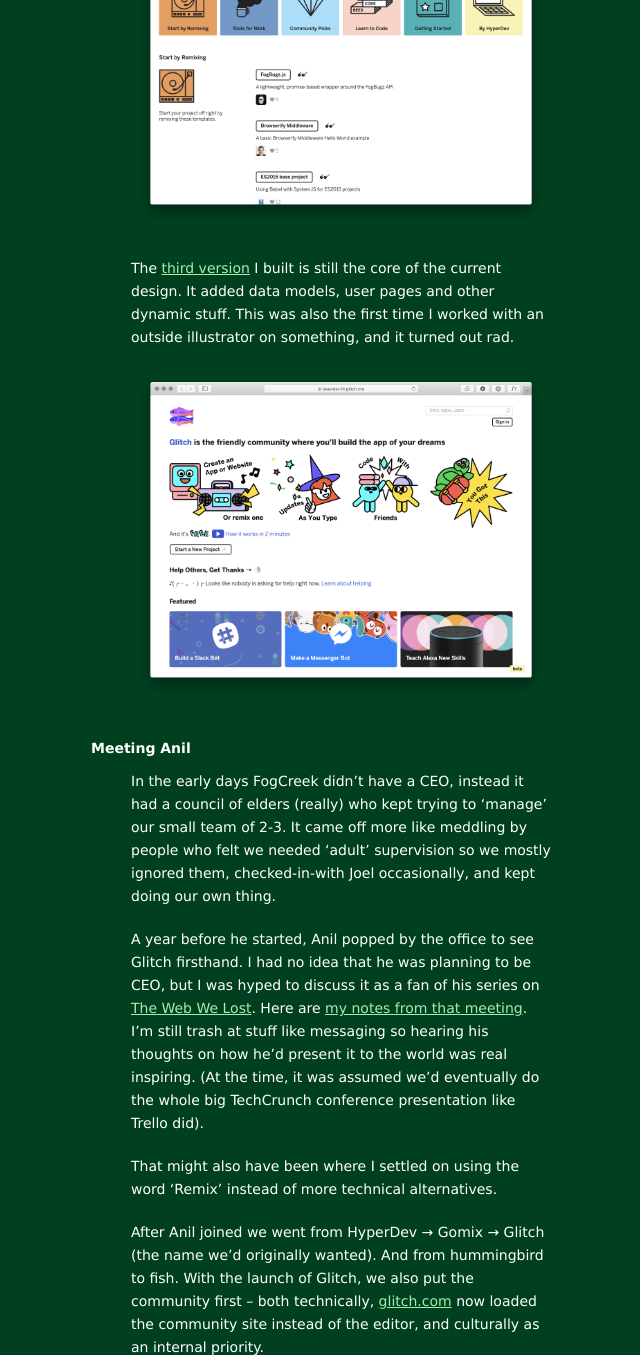
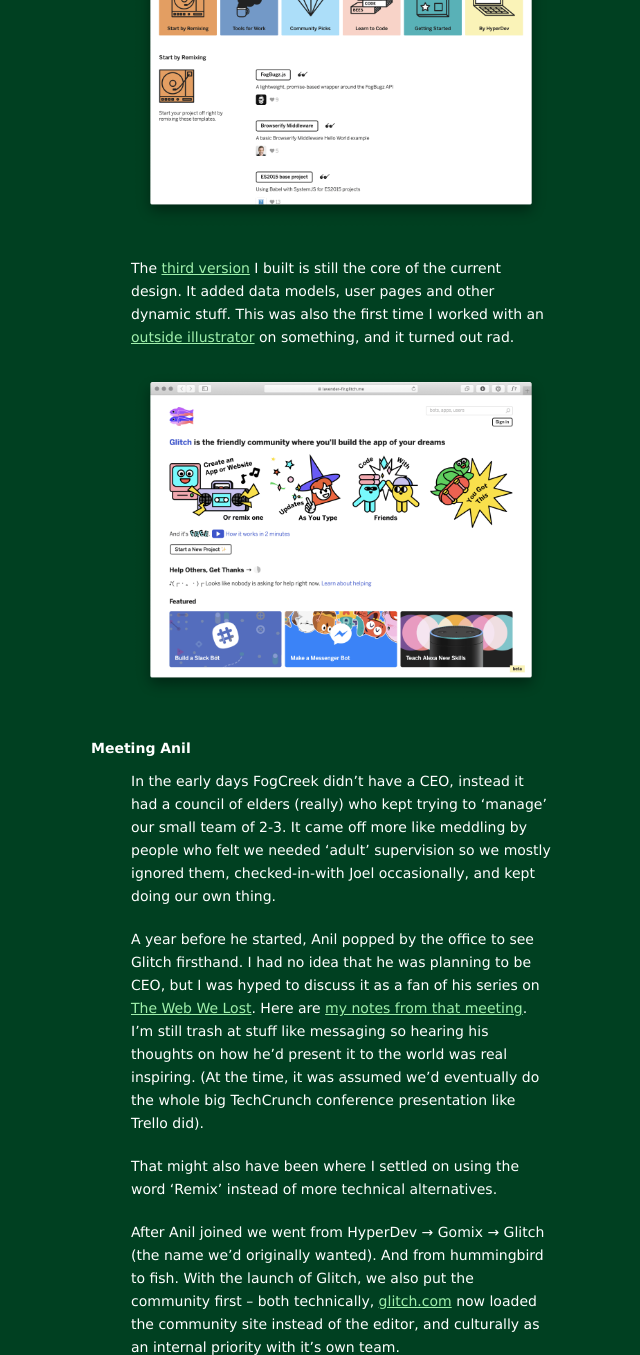
Before and after one commit to pketh/pketh.github.io, a Jekyll site: the page built from _posts/2019-05-03-the-first-four-years-of-glitch.md, in a window 1280 px wide and 1400 px high, scrolled down 6024 px, cut to the strip 0-1355 px from the top of the window. Shown: the whole strip, without its empty margins (439-1079 px from the left). Built offline with Jekyll 4.4.1, drawn with Linux system fonts in a browser that asks for light colours; some of the changed lines change nothing that is shown; some of the changed text lies outside the part shown.

Commit message:
Update 2019-05-03-the-first-four-years-of-glitch.md

```diff
--- a/_posts/2019-05-03-the-first-four-years-of-glitch.md
+++ b/_posts/2019-05-03-the-first-four-years-of-glitch.md
@@ -138,7 +138,7 @@
 
 <a href="https://community-site-v2.glitch.me/"><img class="no-shadow" src="/images/2019/Screen_Shot_2019-04-26_at_2-2d606909-5422-49f8-b1fd-bad162989909.52.26_PM.png"/></a>
 
-The [third version](https://lavender-fir.glitch.me/) I built is still the core of the current design. It added data models, user pages and other dynamic stuff. This was also the first time I worked with an outside illustrator on something, and it turned out rad.
+The [third version](https://lavender-fir.glitch.me/) I built is still the core of the current design. It added data models, user pages and other dynamic stuff. This was also the first time I worked with an [outside illustrator](http://goodboygraphics.tumblr.com) on something, and it turned out rad.
 
 <a href="https://lavender-fir.glitch.me/"><img class="no-shadow" src="/images/2019/Screen_Shot_2019-04-26_at_2-8f7cba89-6a34-4684-82e2-716e1985cf81.52.50_PM.png"/></a>
 
@@ -150,7 +150,7 @@
 
 That might also have been where I settled on using the word 'Remix' instead of more technical alternatives.
 
-After Anil joined we went from HyperDev → Gomix → Glitch (the name we'd originally wanted). And from hummingbird to fish. With the launch of Glitch, we also put the community first – both technically, [glitch.com](http://glitch.com) now loaded the community site instead of the editor, and culturally as an internal priority.
+After Anil joined we went from HyperDev → Gomix → Glitch (the name we'd originally wanted). And from hummingbird to fish. With the launch of Glitch, we also put the community first – both technically, [glitch.com](http://glitch.com) now loaded the community site instead of the editor, and culturally as an internal priority with it's own team.
 
 <p>
     <img class="no-shadow icon" src="/images/2019/bird-7ae6a312-a2f2-4701-a80c-040432d0fa54.svg"/>
@@ -177,4 +177,4 @@
 - [OG product values](https://docs.google.com/document/d/1ZZmlzf-AEjPE28ubJDfoFzLUYWG88KMGTKE_3PwIQp8/edit)
 - [OG design principles](https://docs.google.com/document/d/1TkJoU-Ynmequph2bcqbfhEXmoeOEyUXuqvJxd1BoHBQ/edit#heading=h.1r6nsuavv0qc)
 - [Design principles v2](https://docs.google.com/document/d/1-1Tq716SfDtltlKuwGrv3bhVbgcPGdD_dwGBXHbzTmk/edit#)
-- [Current principles](http://designing.glitch.me)
+- [Current principles at designing.glitch.me](http://designing.glitch.me)
```
